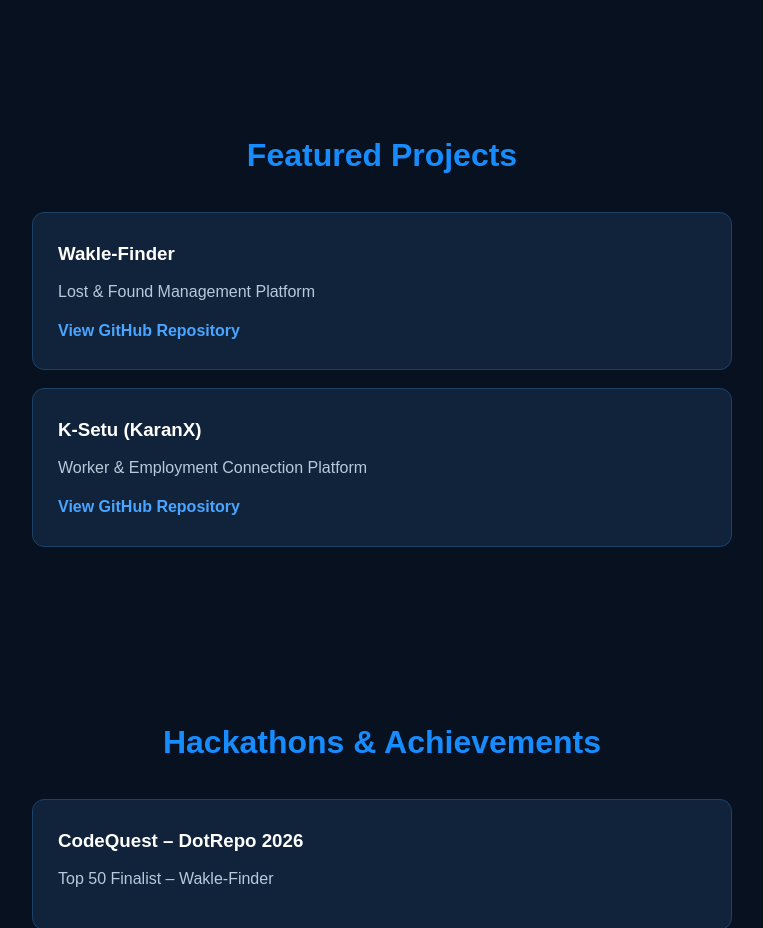
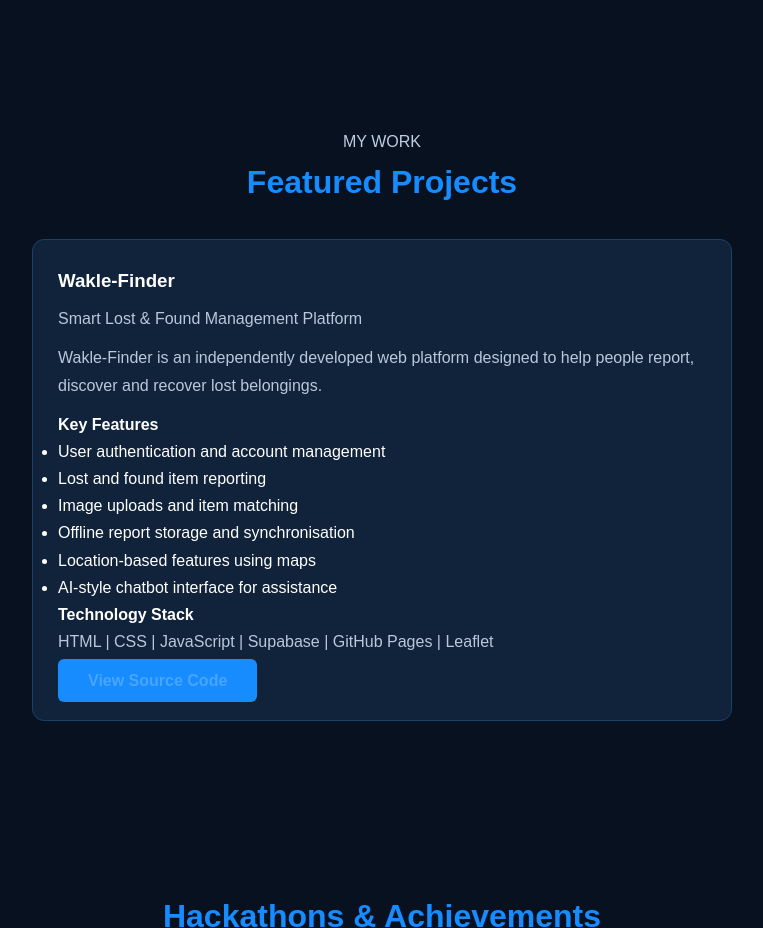
Before and after one commit to Waklekaran/Waklekaran.github.io, a plain HTML site: page index.html in a window 1280 px wide. Shown: the part 1940-2868 px from the top of the page, without its empty margins (258-1021 px from the left). Drawn offline with Linux system fonts and the light colour scheme; a script that the page names is missing.

Commit message:
Enhance projects section with detailed project info
Updated the projects section to include detailed descriptions and key features for the Wakle-Finder project.

```diff
--- a/index.html
+++ b/index.html
@@ -145,24 +145,57 @@
 </section>
 
 
+
 <!-- PROJECTS SECTION -->
 <section id="projects" class="section">
+
+    <p class="section-label">MY WORK</p>
+
     <h2>Featured Projects</h2>
 
     <div class="project-card">
+
         <h3>Wakle-Finder</h3>
-            <p>Lost & Found Management Platform</p>
-            <a href="https://github.com/Waklekaran/Wakle-finder-"
-               target="_blank">View GitHub Repository</a>
+
+        <p class="project-subtitle">
+            Smart Lost & Found Management Platform
+        </p>
+
+        <p>
+            Wakle-Finder is an independently developed
+            web platform designed to help people report,
+            discover and recover lost belongings.
+        </p>
+
+        <h4>Key Features</h4>
+
+        <ul>
+            <li>User authentication and account management</li>
+            <li>Lost and found item reporting</li>
+            <li>Image uploads and item matching</li>
+            <li>Offline report storage and synchronisation</li>
+            <li>Location-based features using maps</li>
+            <li>AI-style chatbot interface for assistance</li>
+        </ul>
+
+        <h4>Technology Stack</h4>
+
+        <p>
+            HTML | CSS | JavaScript | Supabase |
+            GitHub Pages | Leaflet
+        </p>
+
+        <a
+            href="https://github.com/Waklekaran/Wakle-finder-"
+            target="_blank"
+            class="btn">
+            View Source Code
+        </a>
+
     </div>
 
-        <div class="project-card">
-            <h3>K-Setu (KaranX)</h3>
-            <p>Worker & Employment Connection Platform</p>
-            <a href="https://github.com/Waklekaran/K-setu"
-               target="_blank">View GitHub Repository</a>
-        </div>
 </section>
+
 
     <!-- ACHIEVEMENTS SECTION -->
     <section id="achievements" class="section">
```
Lines whose indentation alone changed are shown as unchanged.
